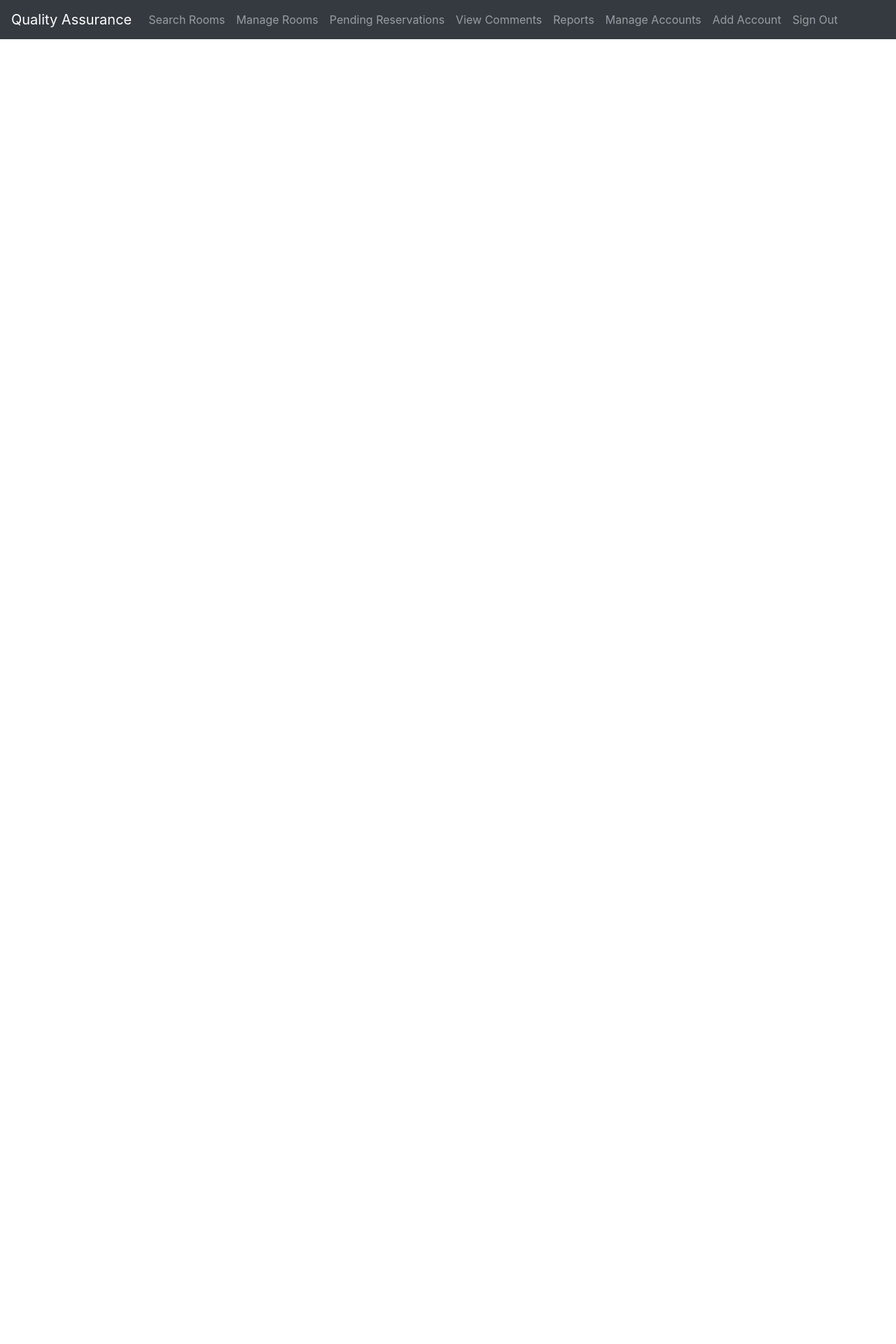
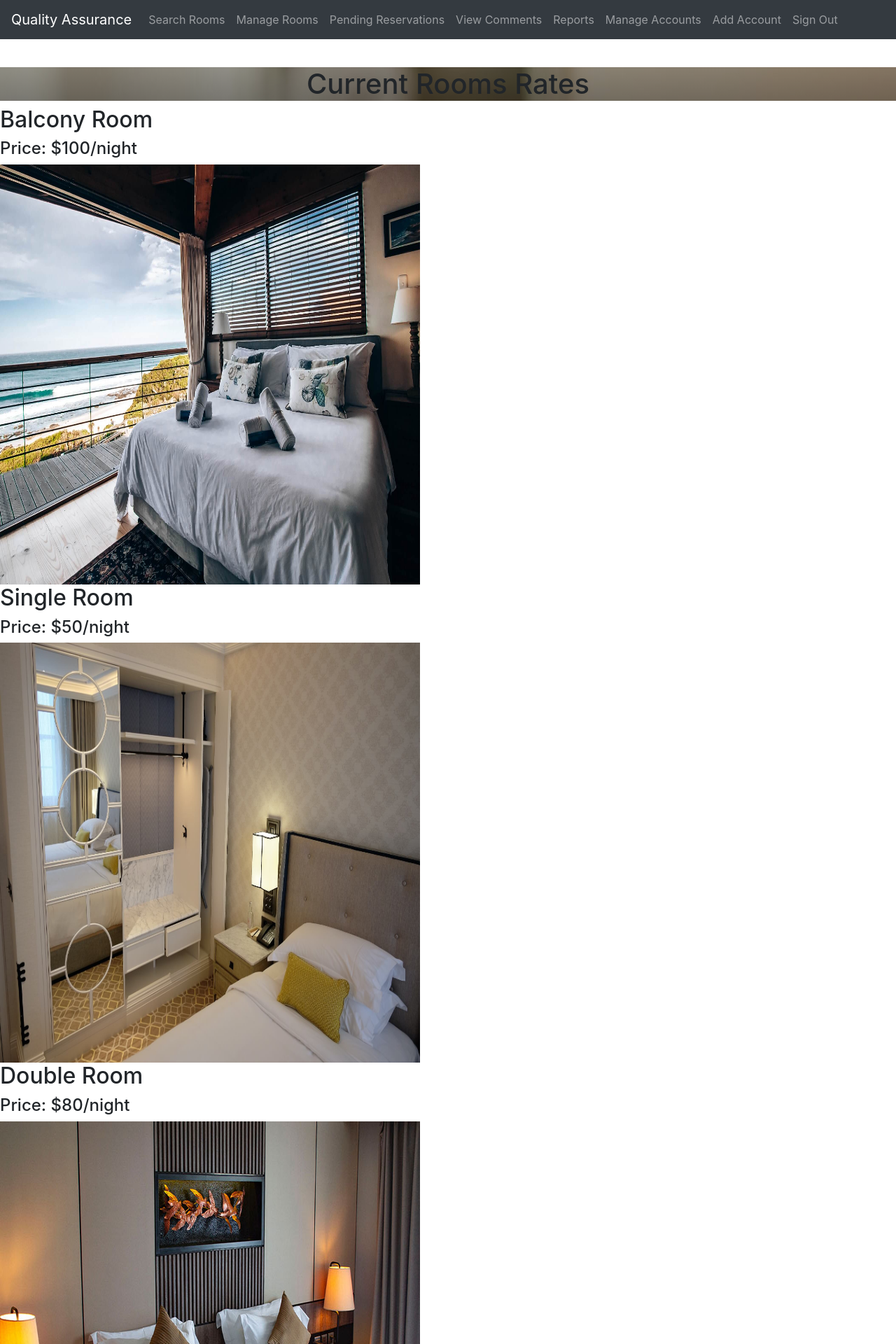
Before and after one commit to YoussefAmrousy/Hotel-Project, a PHP site: page /adminHome.php in a window 1280 px wide. Shown: the top 1920 px of the page at 70% size. Before the commit the page ends 56 px from the top, so only its background shows below. Run offline with PHP 8.4, Linux system fonts and the light colour scheme; a user stored in the database is signed in.

Commit message:
Update adminHome.php

```diff
--- a/adminHome.php
+++ b/adminHome.php
@@ -21,6 +21,7 @@ $(function () {
             });
             });
 </script>
+
 <?php
         if(session_id() == '') {
             session_start();
@@ -46,7 +47,7 @@ $(function () {
         </li>
         <?php if (isset($_SESSION['Role']) && $_SESSION['Role'] == "QA") {
             echo "<li class='nav-item'>
-            <a class='nav-link' id ='viewComments' href='viewFeedback.php'>View Comments</a>
+            <a class='nav-link' id ='viewComments' href='viewComments.php'>View Comments</a>
             </li>
             <li class='nav-item'>
             <a class='nav-link' id ='reports' href='Reports.php'>Reports</a>
@@ -66,6 +67,51 @@ $(function () {
             <a class="nav-link disabled " id="username" href="#"></a>
         </li>
     </ul>
+
 </nav>
+<br><br><br><br>
+    <div class="body-container">
+    <div class="landing-screen half-landing-screen background-image-section" style="background-image:linear-gradient(rgba(0,0,0,0.4), rgba(0,0,0,0.5)), url('./images/room_banner.jpg');">
+        <div class="landing-screen-info">
+        <center><h1 class="landing-screen-text">Current Rooms Rates</h1></center>
+        </div>
+    </div>
+    <div>
+                        <h2 class="large-text">Balcony Room</h2>
+                        <h4>Price: $100/night</h4>
+
+
+
+                    <img src="./images/balcony_room.jpg" style=
+    "height:600px;
+    width:600px;">
+
+
+                <div>
+                        <h2 class="large-text">Single Room</h2>
+                        <h4>Price: $50/night</h4>
+
+                    <img src="./images/classic_room.jpg" style=
+    "height:600px;
+    width:600px;">
+                <div>
+                        <h2 class="large-text">Double Room</h2>
+                        <h4>Price: $80/night</h4>
+
+                    <img src="./images/home_gallery4.jpg" style=
+    "height:600px;
+    width:600px;">
+
+                </div>
+                <div>
+                        <h2 class="large-text">Triple Room</h2>
+                        <h4>Price: $100/night</h4>
+
+                    <img src="./images/family_room.jpg" style=
+    "height:600px;
+    width:600px;">
+
+
+                </div>
 </body>
 </html>
```
